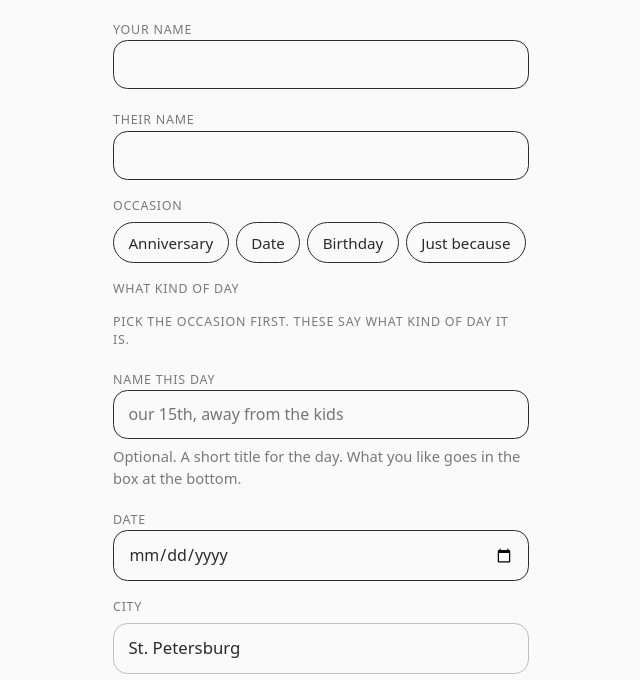
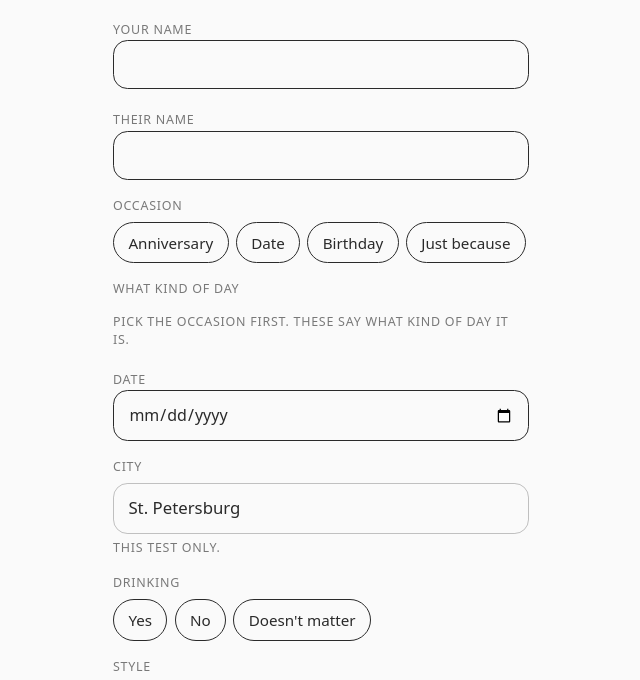
Before and after one commit to Jakeand3rson/city-day-test, a plain HTML site: page index.html in a window 1280 px wide. Shown: the part 395-1075 px from the top of the page, without its empty margins (319-959 px from the left). Drawn offline with Linux system fonts and the light colour scheme.

Commit message:
Remove the name-this-day field.
The occasion buttons are enough until a better use shows up.

```diff
--- a/index.html
+++ b/index.html
@@ -255,11 +255,6 @@
           <div class="kinds" id="kinds" role="group" aria-label="What kind of day"></div>
           <p class="meta" id="kind-hint" style="margin-top:0.45rem">Pick the occasion first. These say what kind of day it is.</p>
         </div>
-        <label class="field">
-          <span>Name this day</span>
-          <input type="text" id="custom" name="custom" maxlength="80" placeholder="our 15th, away from the kids" />
-          <p class="meta" style="margin-top:0.45rem">Optional. A short title for the day. What you like goes in the box at the bottom.</p>
-        </label>
         <label class="field">
           <span>Date</span>
           <input type="date" id="date" name="date" required />
@@ -1250,7 +1245,6 @@
     function fillForm(p) {
       document.getElementById("you").value = p && p.you || "";
       document.getElementById("them").value = p && p.them || "";
-      document.getElementById("custom").value = p && p.custom || "";
       document.getElementById("date").value = p && p.date || "";
       document.getElementById("must").value = p && p.must || "";
       document.getElementById("budget-amount").value = p && p.budgetAmount || "";
@@ -1298,7 +1292,7 @@
         them: them,
         occasion: pills.occasion,
         kind: pills.kind,
-        custom: document.getElementById("custom").value.trim(),
+        custom: "",
         date: date,
         city: "St. Petersburg",
         drink: pills.drink,
```
